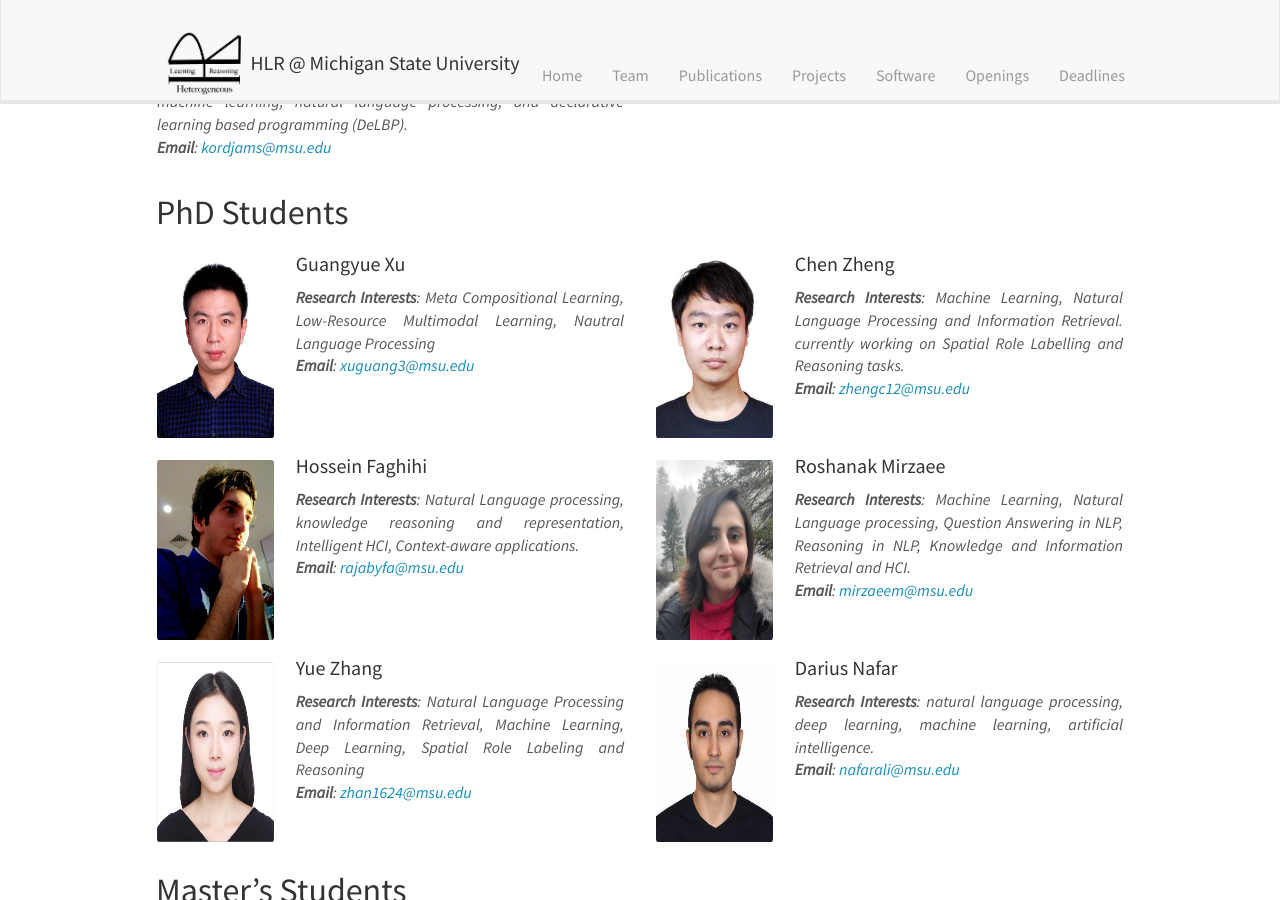
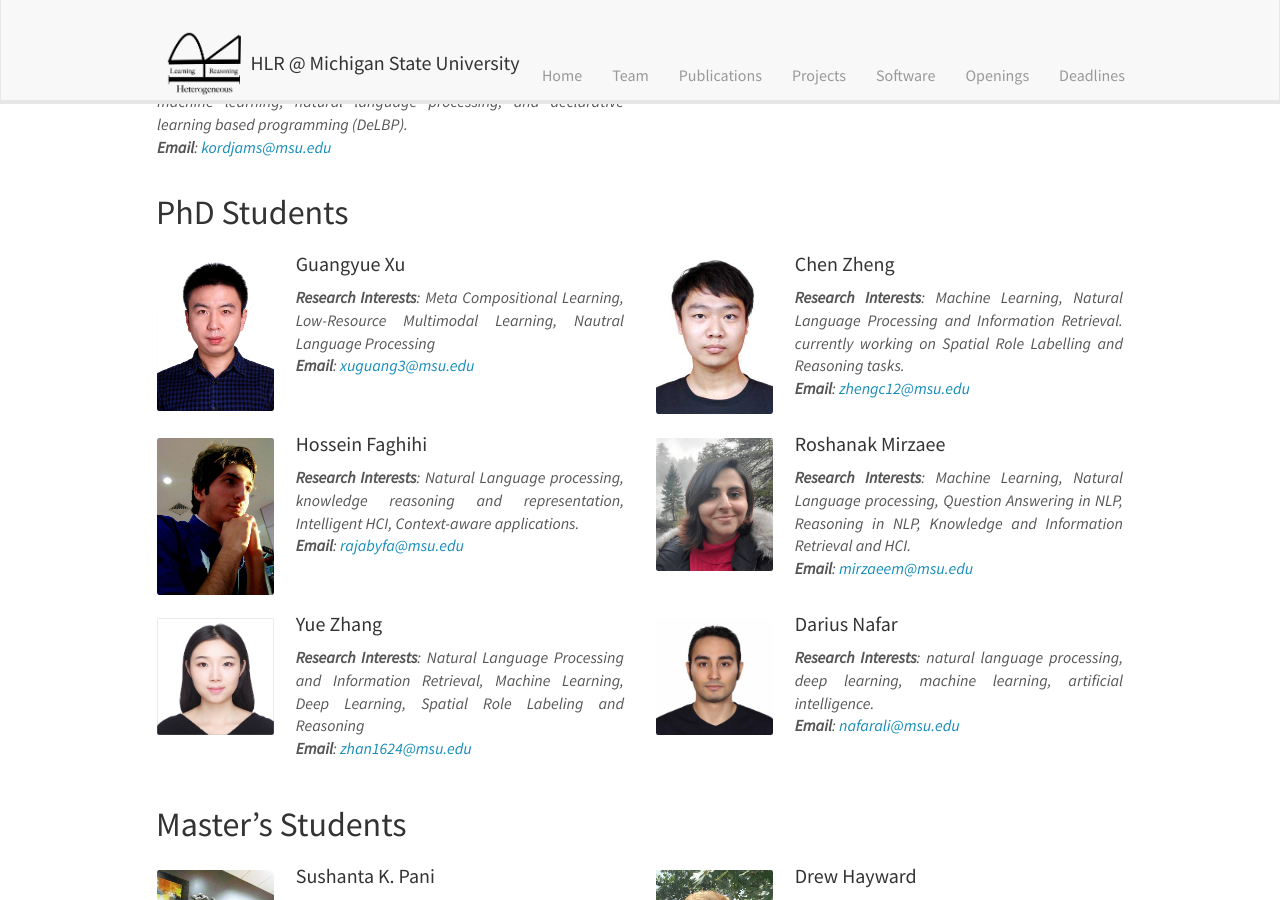
Before and after one commit to HLR/HLR.github.io, a Jekyll site: the page built from _pages/team.md, in a window 1280 px wide and 900 px high, scrolled down 1234 px. Built offline with Jekyll 4.4.1, drawn with Linux system fonts in a browser that asks for light colours; nearby versions of some CDN libraries.

Commit message:
add height to row of teams

```diff
--- a/_pages/team.md
+++ b/_pages/team.md
@@ -46,8 +46,8 @@
 ## PhD Students
 <div class="row">
 {% for member in site.data.phd_students %}
-<div class="col-sm-6 clearfix">
-  <img src="{{ site.url }}{{ site.baseurl }}/images/profiles/{{ member.photo }}" class="img-responsive" width="25%" style="float: left; min-height: 180px;"/>
+<div class="col-sm-6 clearfix" style="min-height: 180px;">
+  <img src="{{ site.url }}{{ site.baseurl }}/images/profiles/{{ member.photo }}" class="img-responsive" width="25%" style="float: left;"/>
   <h4><a href="{{ member.webpage }}" style="color:inherit">{{ member.name }}</a></h4>
   <i><b>Research Interests</b>: {{ member.research_interest }}<br><b>Email</b>: <{{ member.email }}></i>
 </div>
@@ -69,7 +69,7 @@
 ## Undergrads
 <div class="row">
 {% for member in site.data.undergrads %}
-<div class="col-sm-6 clearfix">
+<div class="col-sm-6 clearfix" style="min-height: 180px;">
   <img src="{{ site.url }}{{ site.baseurl }}/images/profiles/{{ member.photo }}" class="img-responsive" width="25%" style="float: left"/>
   <h4><a href="{{ member.webpage }}" style="color:inherit">{{ member.name }}</a></h4>
   <i><b>Email</b>: <{{ member.email }}>
```
